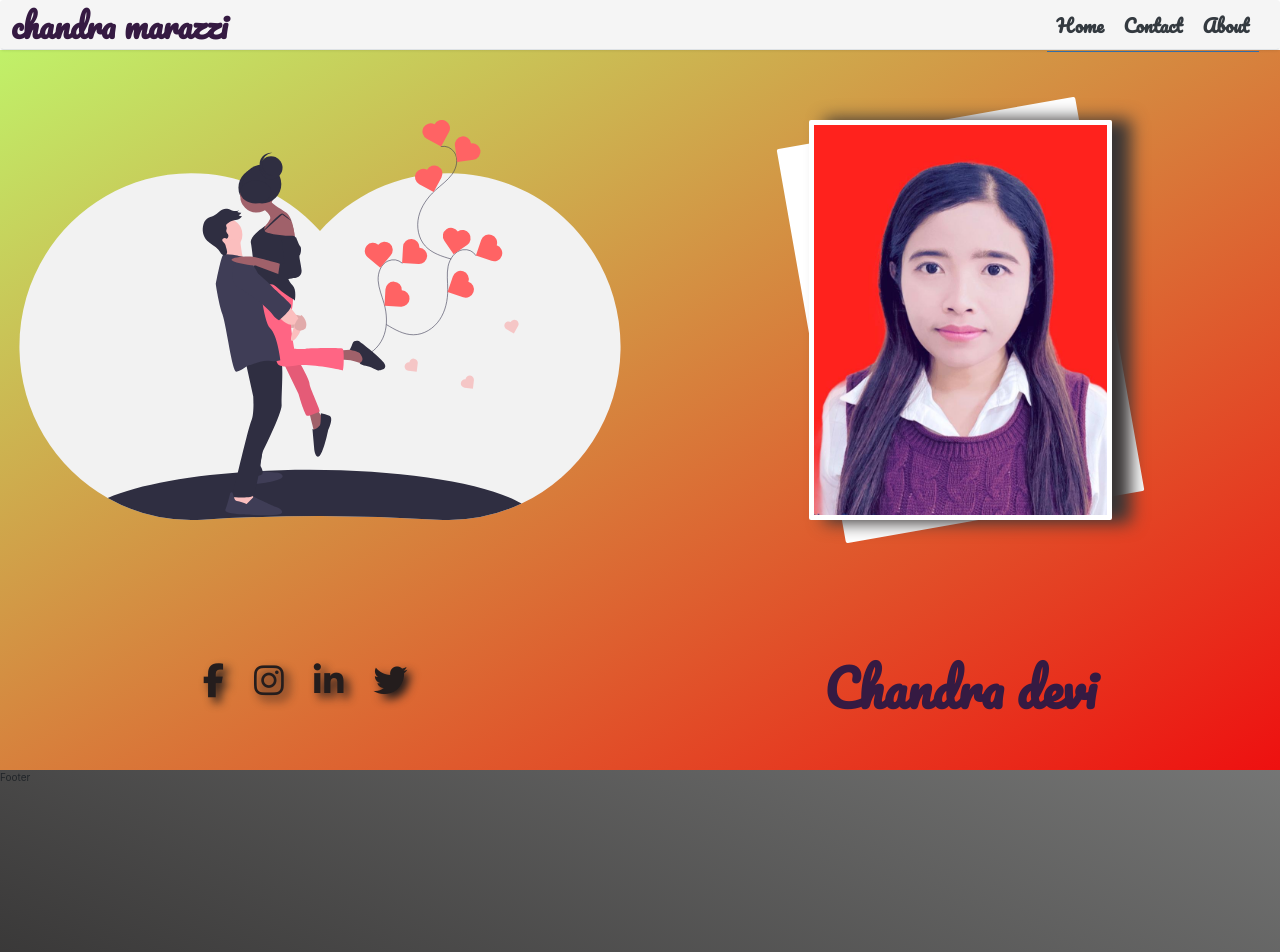
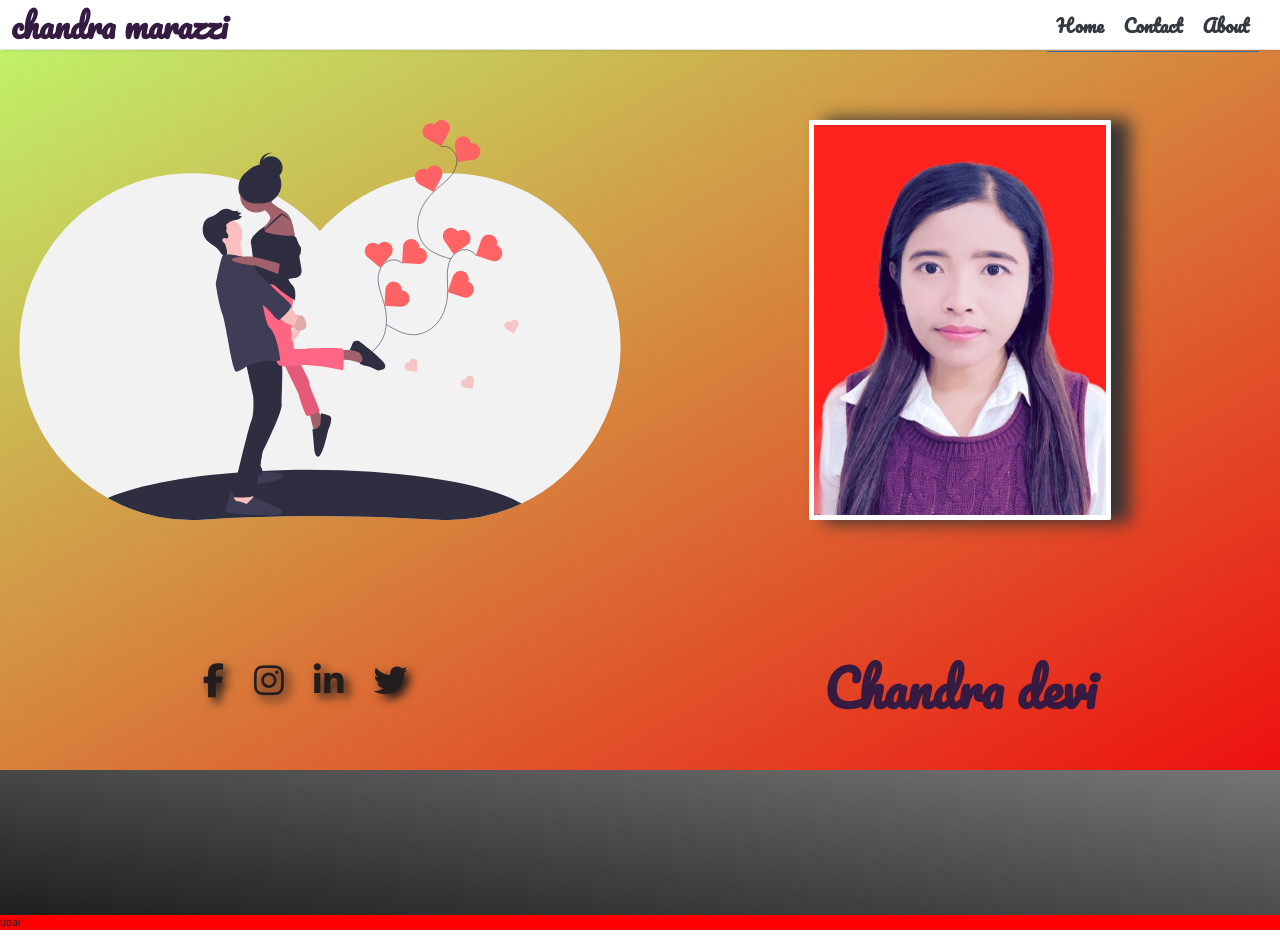
Before and after one commit to reactjslab/ReactNetlifyTest, a React (Create React App) app: page / in a window 1280 px wide. Shown: the top 952 px of the page. After the commit the page ends 930 px from the top, so only its background shows below. Built offline with nearby package versions, Linux system fonts and the light colour scheme.

Commit message:
preloader and

```diff
--- a/src/App.js
+++ b/src/App.js
@@ -3,17 +3,33 @@ import './App.css';
 import Main from './Component/Main/Main'
 import Header from './Component/Header/Header'
 import Footer from './Component/Footer/Footer'
+import Preloader from './Component/Preloader/Preloader'
 import {BrowserRouter} from 'react-router-dom'
-function App() {
+
+class App extends React.Component{
+  constructor(){
+  super()
+  this.state={
+    p:false
+  }
+}
+componentDidMount(){
+  this.setState({p:true})
+}
+  render(){
   return (
     <>
-    <BrowserRouter>
+    {this.state.p?<BrowserRouter>
     <Header/>
     <Main/>
     <Footer/>
-    </BrowserRouter>
+    </BrowserRouter>:
+    <Preloader/>
+
+    }
     </>
   );
+  }
 }
 
 export default App;
--- a/src/Component/Footer/Footer.css
+++ b/src/Component/Footer/Footer.css
@@ -1,7 +1,18 @@
 .footermain{
     display:grid;
-    height:70vh;
+    height:20vh;
+    grid-template-areas:
+    " "
+    "credit";
     grid-template-columns: 1fr 1fr 1fr 1fr 1fr 1fr;
     grid-template-rows: 1fr 1fr 1fr 1fr 1fr 1fr;
     background-image: linear-gradient(to bottom left,#1d1e1d9c ,#1c1a1a);
 }
+.credit{
+    grid-area: credit;
+    background-color: red;
+    grid-column-start: 1;
+    grid-column-end: 7;
+
+
+}
--- a/src/Component/Footer/Footer.js
+++ b/src/Component/Footer/Footer.js
@@ -5,7 +5,9 @@ class Footer extends React.Component {
     render() {
         return (
             <div className="footermain">
-                Footer
+                <div className="credit">
+                    ubai
+                </div>
             </div>
         )
     }
--- a/src/Component/Header/Header.css
+++ b/src/Component/Header/Header.css
@@ -26,7 +26,7 @@
 
 }
 .navbar-custom {
-    background-color:whitesmoke;
+    background-color:transperent;
 }
 /* change the brand and text color */
 .navbar-custom .navbar-brand,
--- a/src/Component/Main/Main.css
+++ b/src/Component/Main/Main.css
@@ -22,7 +22,7 @@
     height: 50vh;
     border-radius: 2px;
     background-color: white;
-    transform:rotate(-10deg)
+    transition:all .3s linear;
 }
 .imgg{
     height: 50vh;
@@ -30,11 +30,15 @@
     border-radius: 2px;
     box-shadow:17px 1px 17px 2px #393535;
     transition:all .3s linear;
-    transform:rotate(10deg)
+
 }
 .imgg:hover{
+    transform:rotate(20deg);
+    filter:grayscale();
+}
+.cover:hover{
 
-    transform:rotate(20deg)
+    transform:rotate(-20deg)
 }
 .name{
     display:flex;
--- /dev/null
+++ b/src/Component/Preloader/Preloader.css
@@ -0,0 +1,7 @@
+.preloader{
+    display:flex;
+    justify-content: center;
+    align-items: center;
+    height:100vh;
+    background-color: yellow;
+}
--- /dev/null
+++ b/src/Component/Preloader/Preloader.js
@@ -0,0 +1,9 @@
+import React from 'react';
+import './Preloader.css'
+const Preloader=()=>{
+    return(
+        <div className="preloader">
+        </div>
+    )
+}
+export default Preloader;
```
